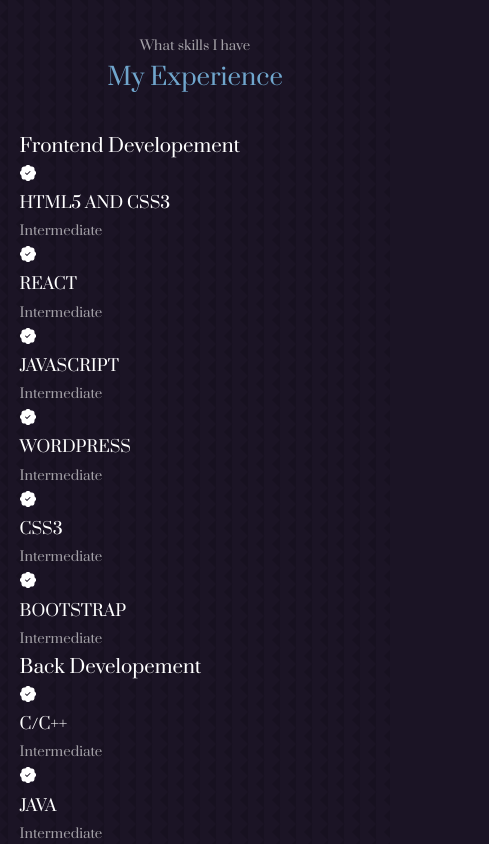
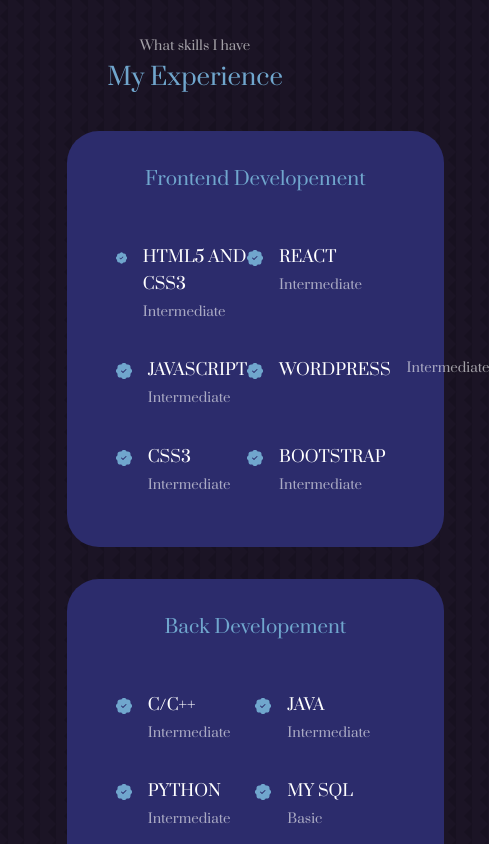
Before and after one commit to nidabaci/nidas-react-portofolio, a React (Create React App) app: page / in a window 390 px wide. Shown: the part 2040-2884 px from the top of the page, 489 px wide, since content can reach past the window. Built offline with nearby package versions, Linux system fonts and the light colour scheme.

Commit message:
feat: Added  css style for the experience component

```diff
--- a/src/components/experience/experience.css
+++ b/src/components/experience/experience.css
@@ -0,0 +1,63 @@
+.experience__container {
+    display: grid;
+    grid-template-columns: 1fr 1fr;
+    gap: 2rem;
+}
+
+.experience__container > div {
+    background: var(--color-bg-variant);
+    padding: 2.4rem 5rem;
+    border-radius: 2rem;
+    border: 1px solid transparent;
+    transition: var(--transition);
+}
+
+.experience__container > div:hover {
+    background: transparent;
+    border-color: var(--color-primary-variant);
+    cursor: default;
+
+}
+
+.experience__container > div h3 {
+    text-align: center;
+    margin-bottom: 2rem;
+    color: var(--color-primary);
+}
+
+.experience__content {
+    display: grid;
+    grid-template-columns: 1fr 1fr;
+    row-gap: 2rem;
+}
+
+.experience__details {
+    display: flex;
+    gap: 1rem;
+}
+
+.experience__details-icon {
+    margin-top: 6px;
+    color: var(--color-primary);
+}
+
+/* RESPONSIVE BEHAVIOUR  (for medium devices) */
+@media screen and (max-width: 1024px){
+    .experience__container {
+        grid-template-columns: 1fr;
+    }
+    .experience__container > div {
+        width: 80%;
+        padding: 2rem;
+        margin: 0 auto;
+    }
+    .experience__content {
+        padding: 1rem;
+    }
+}
+
+/* RESPONSIVE BEHAVIOUR  (for small devices) */
+@media screen and (max-width: 600px){
+
+
+}
```
